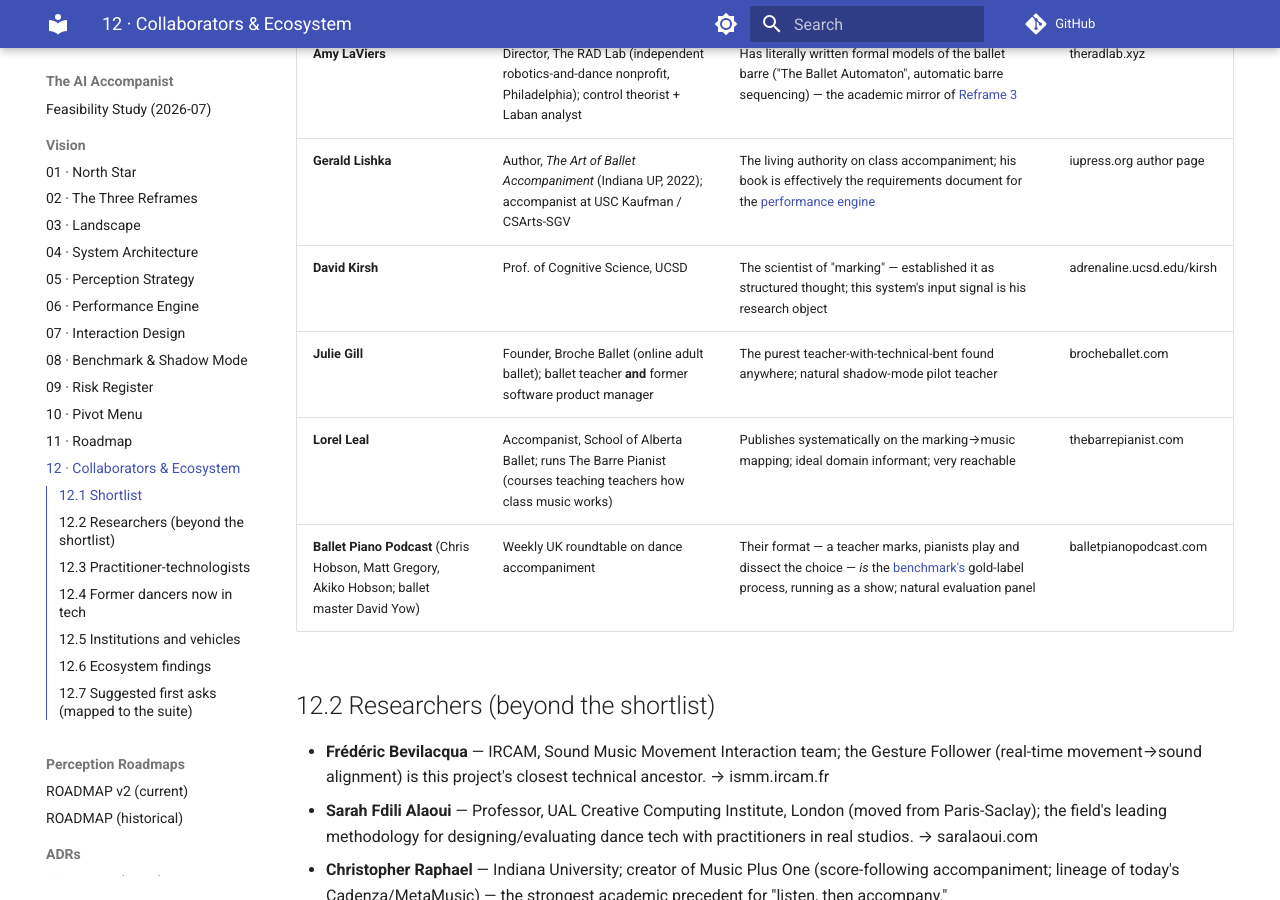
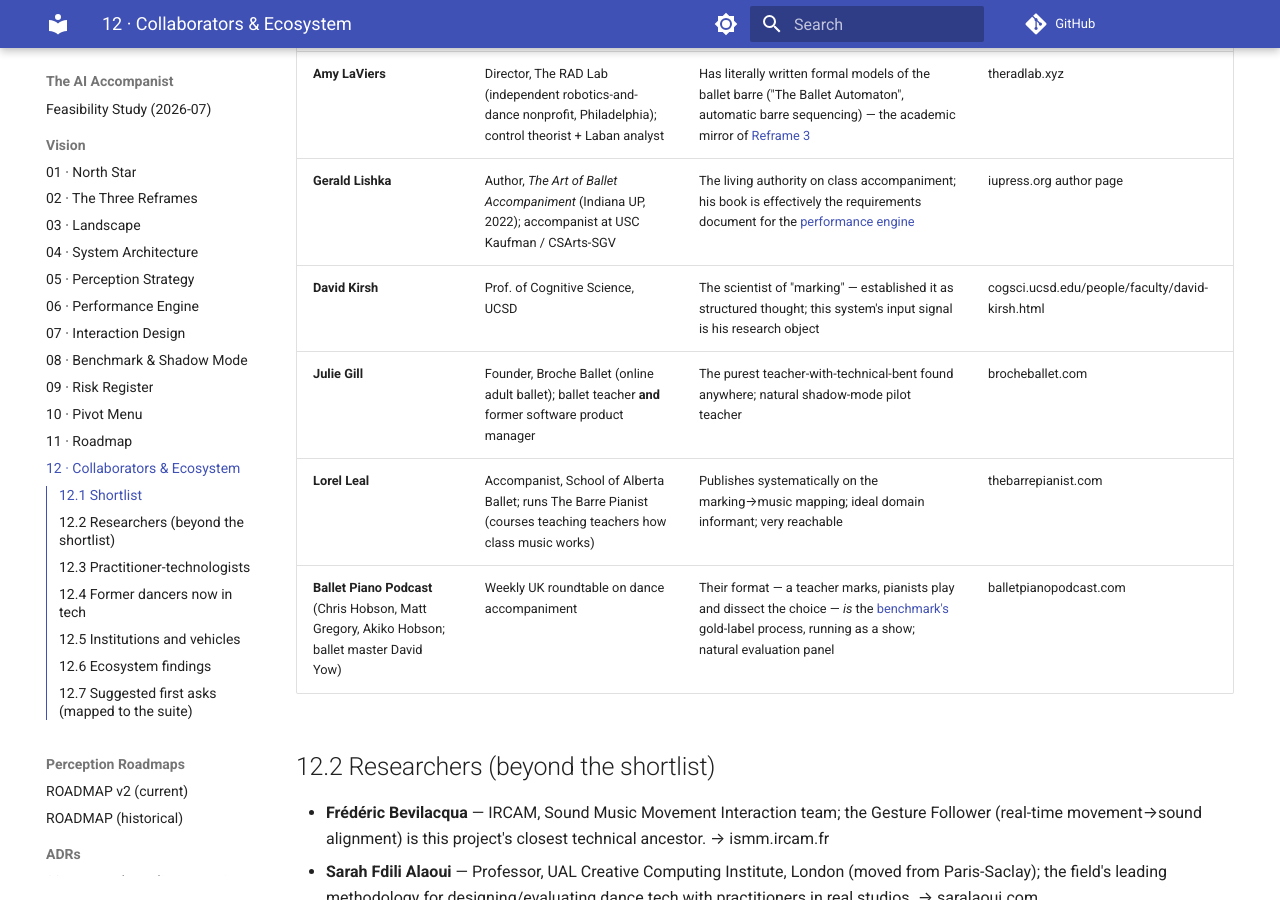
Before and after one commit to ben-juodvalkis/musical-perception, an MkDocs documentation site: the page built from docs/vision/12-collaborators.md, in a window 1280 px wide and 900 px high, scrolled down 731 px. Built offline with MkDocs 1.6.1 and Material for MkDocs 9.7.7, drawn with Linux system fonts in a browser that asks for light colours; comment, search, counter and statistics services are not loaded.

Commit message:
docs: use canonical UCSD faculty page for Kirsh link
The adrenaline.ucsd.edu host is real (hosts his papers) but its
directory root returns 403 — a dead end as an outreach link. The
cogsci.ucsd.edu faculty page is live and canonical.

Co-Authored-By: Claude Fable 5 <noreply@anthropic.com>
Claude-Session: https://claude.ai/code/session_017t25WQwSHar4D3sfNXHoN6

```diff
--- a/docs/vision/12-collaborators.md
+++ b/docs/vision/12-collaborators.md
@@ -22,7 +22,7 @@ reachability:
 | **Jonathan Still** | London ballet pianist; ex-RAD syllabus-music lead; PhD research on music in ballet training; blogs "music, dance, IT" | The deepest public thinker on which music fits which exercise; his free *A Year of Ballet Playing Cards* is a public ontology of class music — a direct external check on the [prior table](05-perception-strategy.md) | jonathanstill.com |
 | **Amy LaViers** | Director, The RAD Lab (independent robotics-and-dance nonprofit, Philadelphia); control theorist + Laban analyst | Has literally written formal models of the ballet barre ("The Ballet Automaton", automatic barre sequencing) — the academic mirror of [Reframe 3](02-reframes.md) | theradlab.xyz |
 | **Gerald Lishka** | Author, *The Art of Ballet Accompaniment* (Indiana UP, 2022); accompanist at USC Kaufman / CSArts-SGV | The living authority on class accompaniment; his book is effectively the requirements document for the [performance engine](06-performance-engine.md) | iupress.org author page |
-| **David Kirsh** | Prof. of Cognitive Science, UCSD | The scientist of "marking" — established it as structured thought; this system's input signal is his research object | adrenaline.ucsd.edu/kirsh |
+| **David Kirsh** | Prof. of Cognitive Science, UCSD | The scientist of "marking" — established it as structured thought; this system's input signal is his research object | cogsci.ucsd.edu/people/faculty/david-kirsh.html |
 | **Julie Gill** | Founder, Broche Ballet (online adult ballet); ballet teacher **and** former software product manager | The purest teacher-with-technical-bent found anywhere; natural shadow-mode pilot teacher | brocheballet.com |
 | **Lorel Leal** | Accompanist, School of Alberta Ballet; runs The Barre Pianist (courses teaching teachers how class music works) | Publishes systematically on the marking→music mapping; ideal domain informant; very reachable | thebarrepianist.com |
 | **Ballet Piano Podcast** (Chris Hobson, Matt Gregory, Akiko Hobson; ballet master David Yow) | Weekly UK roundtable on dance accompaniment | Their format — a teacher marks, pianists play and dissect the choice — *is* the [benchmark's](08-benchmark-and-shadow-mode.md) gold-label process, running as a show; natural evaluation panel | balletpianopodcast.com |
```
